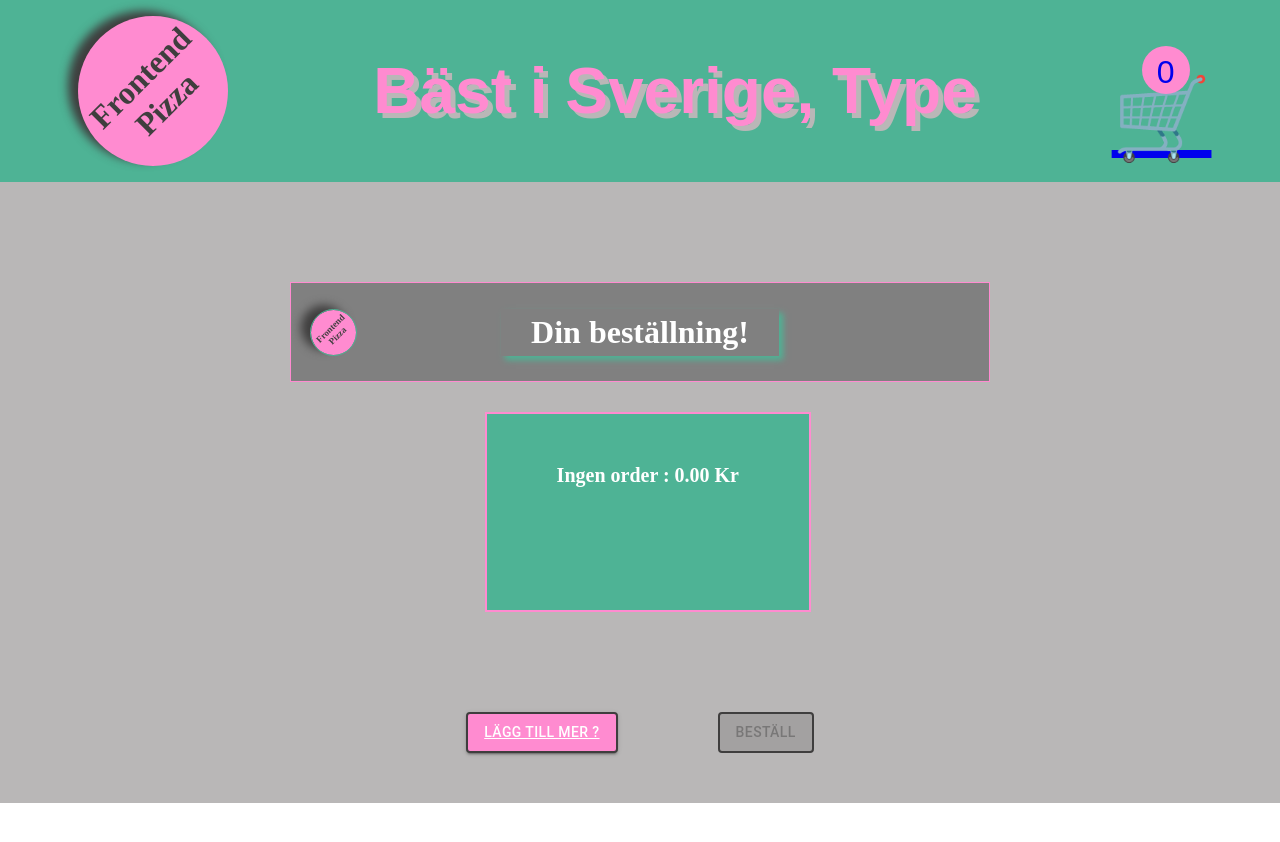
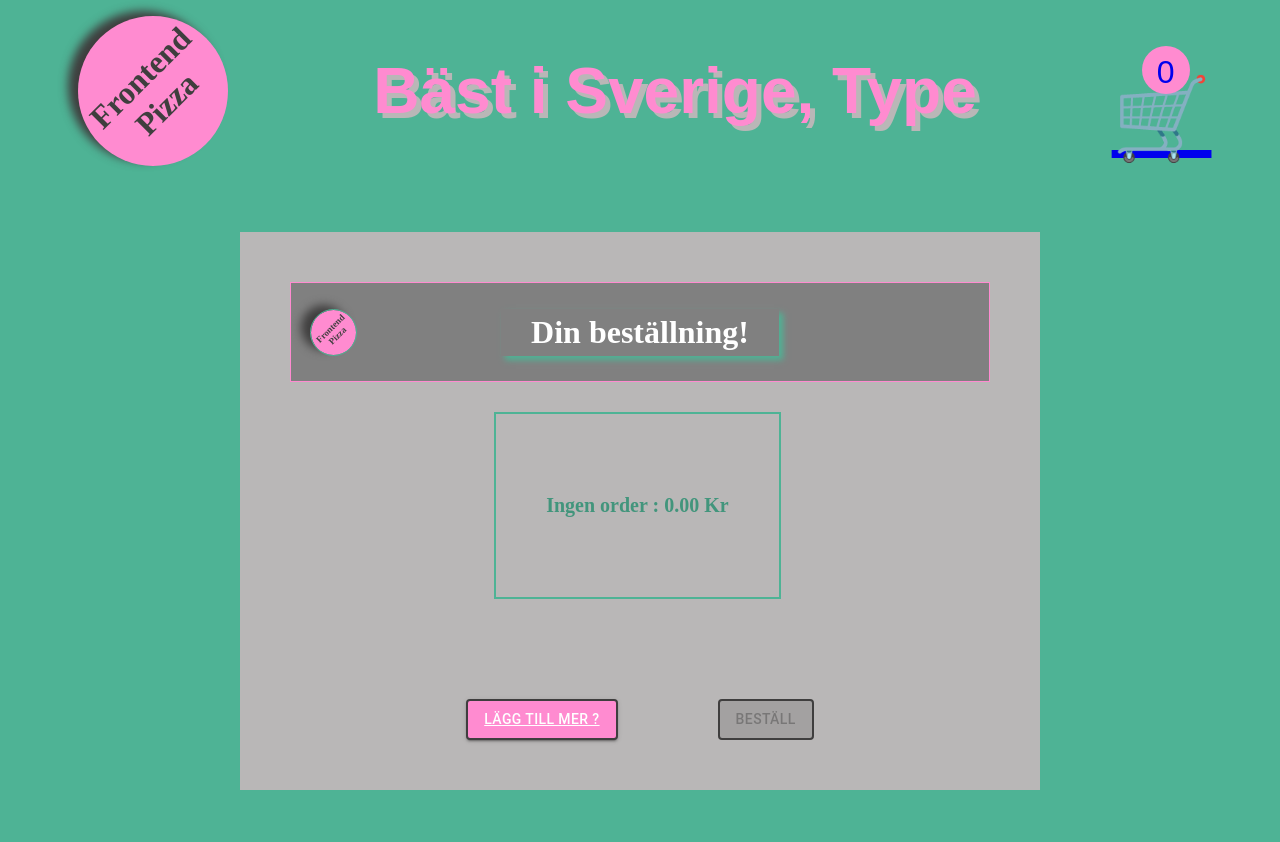
Before and after one commit to Eva-Li80/Frontend-2023, a React (Vite) app: page /order in a window 1280 px wide. Shown: the top 842 px of the page. Before the commit the page ends 803 px from the top, so only its background shows below. Built offline with nearby package versions, Linux system fonts and the light colour scheme.

Commit message:
small fix

```diff
--- a/src/Components/PizzaOrder/PizzaOrder.tsx
+++ b/src/Components/PizzaOrder/PizzaOrder.tsx
@@ -73,9 +73,9 @@ const PizzaOrder = () => {
               </h3>
             ) : (
               <div className="no-order">
-                <h3 className="price-cartitem text">
+                <h1 className="price-cartitem text">
                   Ingen order : {calculateTotalPrice()} Kr
-                </h3>
+                </h1>
               </div>
             )}
           </div>
--- a/src/Components/PizzaOrder/_pizzaOrder.scss
+++ b/src/Components/PizzaOrder/_pizzaOrder.scss
@@ -4,11 +4,14 @@
   justify-content: center;
   align-items: flex-start;
 
+
   .pizza-container {
     width: 100vh;
     margin-top: 50px;
     max-width: 800px;
     padding: 50px;
+    background-color:$gray;
+    width: 80%;
 
     .order-header-container {
       display: flex;
--- a/src/Components/PizzaOrder/_pizzaordered.scss
+++ b/src/Components/PizzaOrder/_pizzaordered.scss
@@ -29,15 +29,12 @@
 .no-order {
   @include displayFlexAll(column);
   margin-left: 1.3em;
-  width: 100%;
+
 
   .text {
-    font-size: $third-font-size;
-    color: $white;
-    background-color: $green;
-    padding: 50px 70px;
-    border: 2px solid $pink;
-    max-width: 600px;
-    height: 200px;
+   color: $dark-green;
+   padding: 80px 50px;;
+   border: 2px solid $green;
+
   }
 }
--- a/src/Pages/_order-style.scss
+++ b/src/Pages/_order-style.scss
@@ -1,5 +1,5 @@
 
 .order-page{
- background-color: $gray;
- height: 100%
+ background-color: $green;
+ height: 100vh
 }
```
